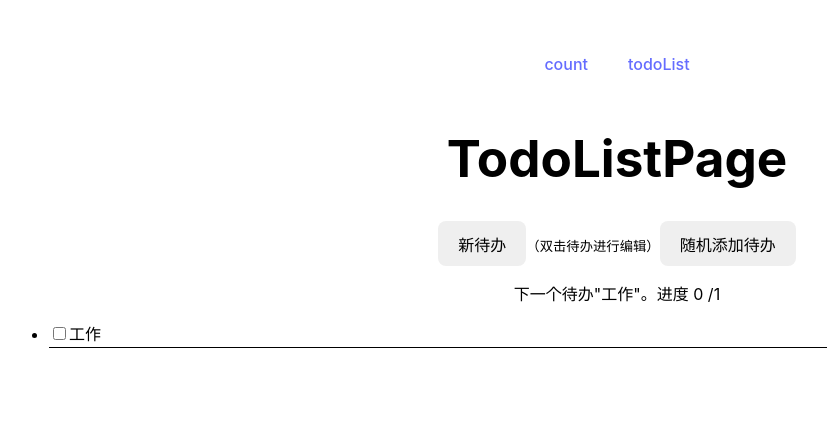
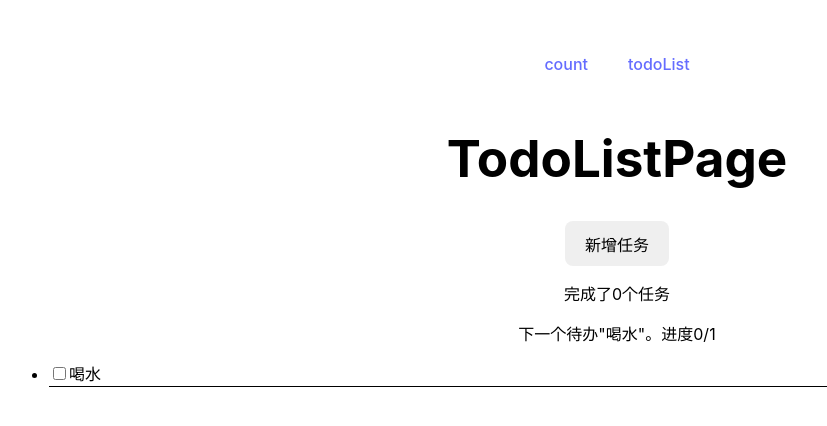
Before and after one commit to bubucuo/mobx-nut, a React (Vite) app: page /todoList in a window 1280 px wide. Shown: the top 426 px of the page, without its empty margins (23-850 px from the left). Built offline with nearby package versions, Linux system fonts and the light colour scheme.

Commit message:
lesson 实现TodoList

```diff
--- a/src/pages/TodoListPage.tsx
+++ b/src/pages/TodoListPage.tsx
@@ -1,70 +1,48 @@
+import {observer} from "../which";
 import todoStore from "../store/TodoStore";
 import {Todo} from "../store/TodoStore";
-import {observer} from "../which";
-import {action} from "mobx";
 
 const TodoListPage = observer(() => {
-  const onNewTodo = () => {
-    todoStore.addTodo(prompt("输入新的待办：", "请来杯咖啡"));
-  };
-
-  const random = () => {
-    todoStore.pendingRequests++;
-    setTimeout(
-      action(() => {
-        todoStore.addTodo("随机待办" + Math.random());
-        todoStore.pendingRequests--;
-      }),
-      2000
-    );
+  const addNewTodo = () => {
+    todoStore.addTodo(prompt("输入新的待办任务", "来杯水"));
   };
 
   return (
     <div>
       <h1>TodoListPage</h1>
-
-      <button onClick={onNewTodo}>新待办</button>
-      <small>（双击待办进行编辑）</small>
-
-      <button
-        onClick={random}
-        // disabled={todoStore.pendingRequests > 0}
-      >
-        随机添加待办{todoStore.pendingRequests > 0 && <span>中... </span>}
-      </button>
+      <button onClick={addNewTodo}>新增任务</button>
+      <p>完成了{todoStore.completedTodoCount}个任务</p>
 
       <p>{todoStore.report}</p>
       <ul>
-        {todoStore.todoList.map((todo, index) => {
-          return <TodoView key={index} todo={todo} />;
-        })}
+        {todoStore.todoList.map((todo, index) => (
+          <TodoView key={index} todo={todo} index={index} />
+        ))}
       </ul>
     </div>
   );
 });
 
-const TodoView = ({todo}) => {
-  const onToggleCompleted = () => {
-    todo.completed = !todo.completed;
-  };
-
-  const onRename = () => {
-    todo.task = prompt("任务名称", todo.task) || todo.task;
-  };
-
+const TodoView = observer(({todo, index}: {todo: Todo; index: number}) => {
   return (
-    <li className="card" onDoubleClick={onRename}>
+    <li
+      className="card"
+      onDoubleClick={() =>
+        todoStore.editTodo(index, {
+          ...todo,
+          task: prompt("任务名称", todo.task) || todo.task,
+        })
+      }>
       <input
         type="checkbox"
         checked={todo.completed}
-        onChange={onToggleCompleted}
+        onChange={() =>
+          todoStore.editTodo(index, {...todo, completed: !todo.completed})
+        }
       />
-
       {todo.task}
-
-      {todo.assignee ? <small>{todo.assignee.name}</small> : null}
     </li>
   );
-};
+});
 
 export default TodoListPage;
--- a/src/store/TodoStore.ts
+++ b/src/store/TodoStore.ts
@@ -1,42 +1,55 @@
-import {makeObservable, observable, computed, action, autorun} from "mobx";
+import {makeObservable, observable, action, computed} from "../which";
+// 新增
+// 编辑
 
-export type Todo = {
-  task: string;
-  completed: boolean;
-  assignee: null | string;
-};
-export type todoList = Todo[];
+export type Todo = {task: string; completed: boolean; assignee: null | string};
+
+export type TodoList = Todo[];
 
 class TodoStore {
-  todoList: todoList = [{task: "工作", completed: false, assignee: "小米"}];
-  pendingRequests = 0;
+  todoList: TodoList = [
+    {
+      task: "喝水",
+      completed: false,
+      assignee: null,
+    },
+  ];
 
   constructor() {
     makeObservable(this, {
       todoList: observable,
-      pendingRequests: observable,
-      completedTodosCount: computed,
+      addTodo: action,
+      editTodo: action,
+      completedTodoCount: computed,
       report: computed,
-      addTodo: action,
     });
-    autorun(() => console.log(this.report));
   }
 
-  addTodo(task: string) {
-    this.todoList.push({task, completed: false, assignee: null});
+  addTodo = (task: string) => {
+    this.todoList.push({
+      task,
+      completed: false,
+      assignee: null,
+    });
+  };
+
+  // 返回完成的任务数
+  get completedTodoCount() {
+    return this.todoList.filter((todo) => todo.completed === true).length;
   }
 
-  get completedTodosCount() {
-    return this.todoList.filter((todo) => todo.completed === true).length;
-  }
+  editTodo = (index: number, todo: Todo) => {
+    this.todoList[index] = todo;
+  };
 
   get report() {
     if (this.todoList.length === 0) {
       return "无";
     }
+
     const nextTodo = this.todoList.find((todo) => todo.completed === false);
 
-    return `下一个待办"${nextTodo?.task}"。进度 ${this.completedTodosCount} /${this.todoList.length}`;
+    return `下一个待办"${nextTodo?.task}"。进度${this.completedTodoCount}/${this.todoList.length}`;
   }
 }
 
```
Also changed, not shown: src/which.ts (+10 -3 lines).
